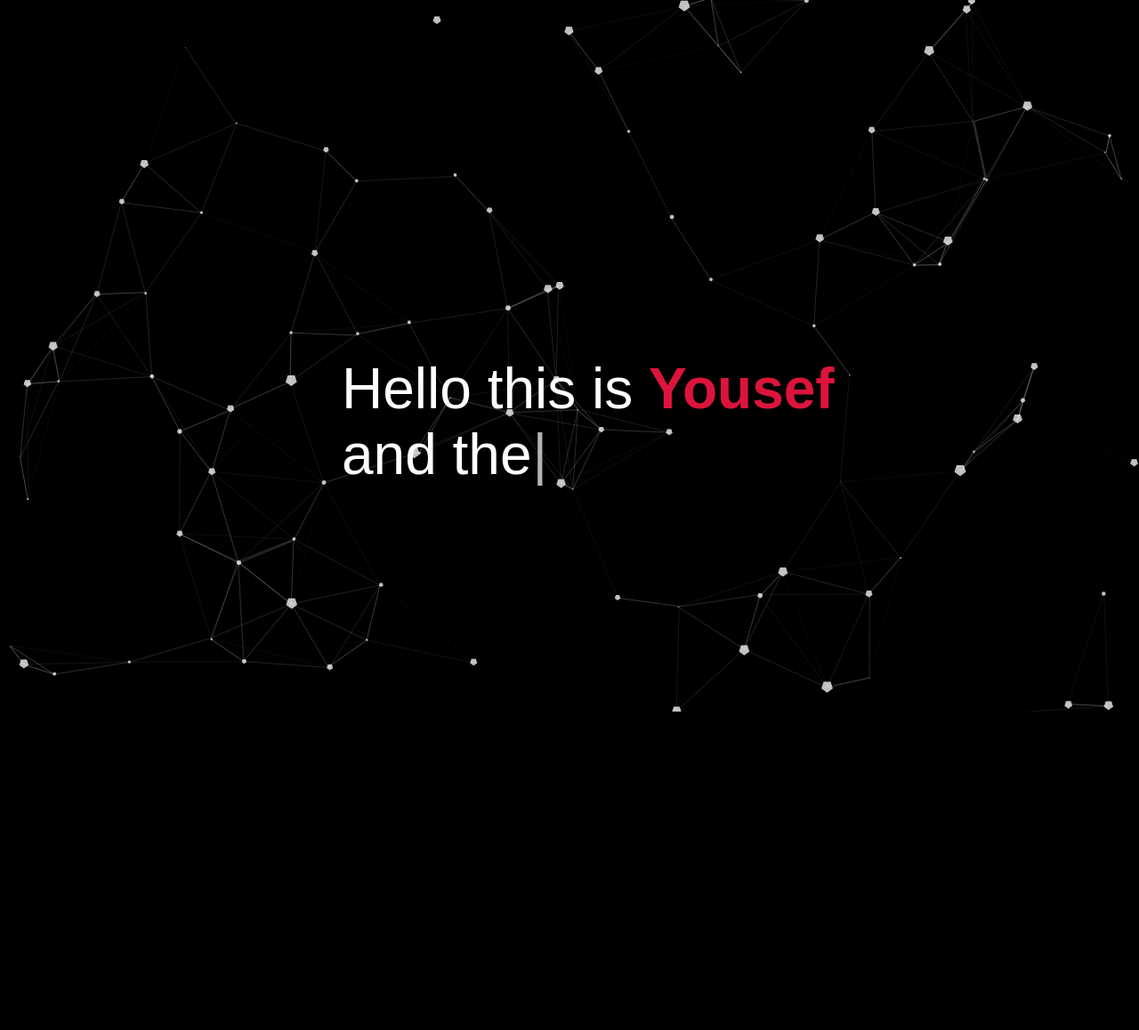
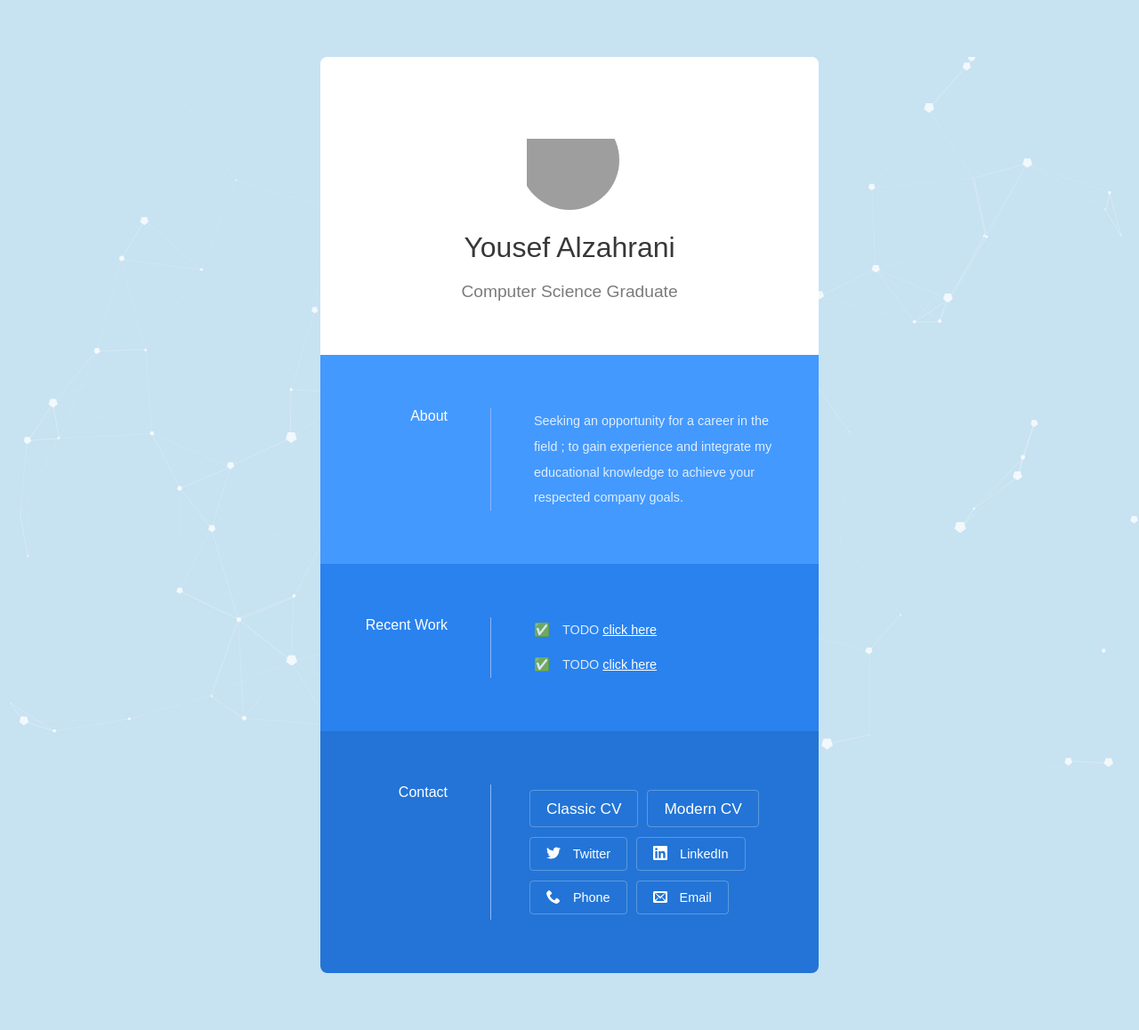
Before and after one commit to ZYousef/Portfolio, a PHP site: page / in a window 1280 px wide. Shown: the whole page at 89% size. Before the commit the page ends 800 px from the top, so only its background shows below. Run offline with PHP 8.4, Linux system fonts and the light colour scheme; some libraries are stand-ins or nearby versions; grey boxes are pictures that could not be loaded.

Commit message:
Update page
Removed typescript & created new landing page

```diff
--- a/css/style.css
+++ b/css/style.css
@@ -1,213 +1,222 @@
-/* =============================================================================
-   HTML5 CSS Reset Minified - Eric Meyer
-   ========================================================================== */
-
-html,
-body,
-div,
-span,
-object,
-iframe,
-h1,
-h2,
-h3,
-h4,
-h5,
-h6,
-p,
-blockquote,
-pre,
-abbr,
-address,
-cite,
-code,
-del,
-dfn,
-em,
-img,
-ins,
-kbd,
-q,
-samp,
-small,
-strong,
-sub,
-sup,
-var,
-b,
-i,
-dl,
-dt,
-dd,
-ol,
-ul,
-li,
-fieldset,
-form,
-label,
-legend,
-table,
-caption,
-tbody,
-tfoot,
-thead,
-tr,
-th,
-td,
-article,
-aside,
-canvas,
-details,
-figcaption,
-figure,
-footer,
-header,
-hgroup,
-menu,
-nav,
-section,
-summary,
-time,
-mark,
-audio,
-video {
+* {
     margin: 0;
     padding: 0;
-    border: 0;
-    outline: 0;
-    font-size: 100%;
-    vertical-align: baseline;
-    background: transparent
 }
 
 body {
-    line-height: 1
-}
-
-article,
-aside,
-details,
-figcaption,
-figure,
-footer,
-header,
-hgroup,
-menu,
-nav,
-section {
-    display: block
-}
-
-nav ul {
-    list-style: none
-}
-
-blockquote,
-q {
-    quotes: none
-}
-
-blockquote:before,
-blockquote:after,
-q:before,
-q:after {
-    content: none
+    background-color: #c7e2f1;
 }
 
 a {
-    margin: 0;
-    padding: 0;
-    font-size: 100%;
-    vertical-align: baseline;
-    background: transparent;
-    text-decoration: none
+    color: white;
+    transition: .5s ease all;
 }
 
-mark {
-    background-color: #ff9;
-    color: #000;
-    font-style: italic;
-    font-weight: bold
+a:hover {
+    color: aquamarine;
+    transition: .5s ease all;
 }
 
-del {
-    text-decoration: line-through
+.card-container {
+    width: 85%;
+    max-width: 35rem;
+    background-color: antiquewhite;
+    margin: 2.5rem auto;
+    border-radius: 8px
 }
 
-abbr[title],
-dfn[title] {
-    border-bottom: 1px dotted;
-    cursor: help
+.name-container {
+    background-color: white;
+    border-top-left-radius: 8px;
+    border-top-right-radius: 8px;
+    text-align: center;
+    padding: 50px 25px;
 }
 
-table {
-    border-collapse: collapse;
-    border-spacing: 0
+#img-container {
+    width: 7rem;
+    height: 7rem;
+    overflow: hidden;
+    border-radius: 50%;
+    margin: auto;
+    display: inline-block;
 }
 
-hr {
-    display: block;
-    height: 1px;
-    border: 0;
-    border-top: 1px solid #ccc;
-    margin: 1em 0;
-    padding: 0
+#portrait {
+    max-height: 100%;
+    margin: 2rem .5rem;
 }
 
-input,
-select {
-    vertical-align: middle
+h2 {
+    margin: 20px;
+    font-size: 2rem;
+    font-family: sans-serif;
+    font-weight: normal;
+    color: #383838;
 }
 
-li {
-    list-style: none
+.name-container>p {
+    font-family: sans-serif;
+    font-size: 1.2rem;
+    color: #00000085;
+    font-weight: normal;
+}
+
+.section {
+    padding: 35px 30px;
+}
+
+.about-section {
+    background-color: #4399fe;
+}
+
+.work-section {
+    background-color: #2982ee;
+}
+
+.contact-section {
+    background-color: #2374d6;
+}
+
+.section-title {
+    border-bottom: 1px solid rgb(143, 181, 252);
+    padding-bottom: 25px;
+    color: white;
+    font-family: sans-serif;
+    font-weight: normal;
+    font-size: 1rem
+}
+
+.body-text {
+    color: #ffffffD4;
+    font-family: sans-serif;
+    font-size: .9rem;
+    font-weight: lighter;
+    padding-top: 20px;
+    line-height: 2;
 }
 
 
-/* =============================================================================
-   My CSS
-   ========================================================================== */
+/* Work UL */
 
-
-/* ---- base ---- */
-
-html,
-body {
-    width: 100%;
-    height: 100%;
-    background: #111;
-    color: white
+.work-section ul {
+    list-style-type: none;
 }
 
-html {
-    -webkit-tap-highlight-color: rgba(0, 0, 0, 0);
+.work-section ul>li::before {
+    content: "✅";
 }
 
-body {
-    font: normal 75% Arial, Helvetica, sans-serif;
+.work-section li>p {
+    display: inline-block;
+    padding-left: 10px;
 }
 
-canvas {
-    display: block;
-    vertical-align: bottom;
+.work-section ul>li {
+    margin-top: 10px;
+}
+
+.work-section ul>li:first-child {
+    margin-top: 0;
 }
 
 
-/* ---- particles.js container ---- */
+/* Contact UL */
+
+.contact-section ul {
+    display: flex;
+    flex-wrap: wrap;
+    list-style-type: none;
+    margin-left: -10px;
+}
+
+.contact-section li {
+    display: inline-block;
+    margin: 8px;
+}
+
+.contact-section a {
+    border: 1px solid rgba(255, 255, 255, 0.259);
+    border-radius: 4px;
+    padding: 10px 18px;
+    text-decoration: none;
+}
+
+.contact-section a:hover {
+    border: 1px solid aquamarine;
+}
+
+.contact-section svg {
+    width: 1rem;
+    height: auto;
+    fill: white;
+    margin-right: 10px;
+    margin-bottom: -2px;
+    transition: .5s ease all;
+}
+
+a:hover svg {
+    fill: aquamarine;
+    transition: .5s ease all;
+}
+
+
+/* End Contact UL */
+
+.contact-section {
+    border-bottom-left-radius: 8px;
+    border-bottom-right-radius: 8px;
+}
+
+
+/* Media Queries */
+
+@media screen and ( min-width: 735px) {
+    html {
+        font-size: .9rem;
+    }
+    .card-container {
+        margin: 4rem auto;
+        z-index: 1;
+    }
+    .name-container {
+        padding: 3.75rem 2rem;
+    }
+    .section {
+        display: flex;
+        justify-content: flex-end;
+        padding: 3.75rem 2rem;
+    }
+    .section-title {
+        border-bottom: none;
+        border-right: 1px solid rgb(143, 181, 252);
+        padding-right: 3rem;
+    }
+    .body-text {
+        width: 18rem;
+        padding-top: 0;
+        padding-left: 3rem;
+    }
+    .contact-section li {
+        margin: 10px 5px;
+    }
+}
+
+@media screen and ( min-width: 980px) {
+    html {
+        font-size: 1rem;
+    }
+}
+
+@media screen and ( min-width: 1680px) {
+    html {
+        font-size: 1.5rem;
+    }
+}
 
 #particles-js {
+    position: fixed;
+    z-index: -1;
+    height: 100%;
     width: 100%;
-    height: 100%;
-    background-color: #000000;
-    background-image: url('');
-    background-size: cover;
-    background-position: 50% 50%;
-    background-repeat: no-repeat;
 }
-
-#app {
-    font-size: 4rem;
-    position: fixed;
-    top: 50%;
-    left: 30%;
-}
--- a/home.html
+++ b/home.html
@@ -3,41 +3,99 @@
 
 <head>
     <meta charset="utf-8">
-    <title>Loading...</title>
+    <title>YAZ's Resume</title>
     <meta name="description" content="My landing page.">
     <meta name="author" content="Yousef AlZahrani" />
     <meta name="viewport" content="width=device-width, initial-scale=1.0, minimum-scale=1.0, maximum-scale=1.0, user-scalable=no">
-    <link rel="stylesheet" media="screen" href="css/style.css">
+    <link rel="stylesheet" href="css/style.css">
 </head>
 
+
 <body>
+    <!-- <div id="app"></div> -->
+    <div id="particles-js"></div>
+    <div class="card-container">
+        <div class="name-container">
+            <div id="img-container">
+                <img id="portrait" src="https://cdn.vectorstock.com/images/1000x1000/80/25/38028025.jpg?download=1" alt="portrait">
+            </div>
+            <h2>Yousef Alzahrani</h2>
+            <p>Computer Science Graduate</p>
 
-    <!-- particles.js container -->
-    <div id="app"></div>
-    <div id="particles-js"></div>
+        </div>
+        <div class="section about-section">
+            <h4 class="section-title">About</h4>
+            <div class="body-text">
+                <p>Seeking an opportunity for a career in the field ; to gain experience and integrate my educational knowledge to achieve your respected company goals.
+                </p>
+            </div>
+        </div>
+        <div class="section work-section">
+            <h4 class="section-title">Recent Work</h4>
+            <div class="body-text">
+                <ul>
+                    <li>
+                        <p>TODO <a href="#">click here</a></p>
+                    </li>
+                    <li>
+                        <p>TODO <a href="#">click here</a></p>
+                    </li>
+                </ul>
+            </div>
+        </div>
+        <div class="section contact-section">
+            <h4 class="section-title">Contact</h4>
+            <div class="body-text">
+                <ul>
+                    <li>
+                        <a style="font-weight: bolder; font-size: larger;" href="https://docs.google.com/uc?export=download&id=1IChnHQtsMHI-Fvhbe1AKAQlfpGeGWixW">
+                            Classic CV
+                        </a>
+                    </li>
+                    <li>
+                        <a style="font-weight: bolder;font-size: larger;" href="https://docs.google.com/uc?export=download&id=14f0_XfyeHEBPAIvWlNgZU7r9GeeZMRsR">
+                            Modern CV
+                        </a>
+                    </li>
+                    <li>
+                        <a href="https://twitter.com/@Y0USEFAZ" target="_blank">
+                            <svg role="img" xmlns="http://www.w3.org/2000/svg" viewBox="0 0 24 24"><title>Twitter icon</title><path d="M23.953 4.57a10 10 0 01-2.825.775 4.958 4.958 0 002.163-2.723c-.951.555-2.005.959-3.127 1.184a4.92 4.92 0 00-8.384 4.482C7.69 8.095 4.067 6.13 1.64 3.162a4.822 4.822 0 00-.666 2.475c0 1.71.87 3.213 2.188 4.096a4.904 4.904 0 01-2.228-.616v.06a4.923 4.923 0 003.946 4.827 4.996 4.996 0 01-2.212.085 4.936 4.936 0 004.604 3.417 9.867 9.867 0 01-6.102 2.105c-.39 0-.779-.023-1.17-.067a13.995 13.995 0 007.557 2.209c9.053 0 13.998-7.496 13.998-13.985 0-.21 0-.42-.015-.63A9.935 9.935 0 0024 4.59z"/></svg>                            Twitter
+                        </a>
+                    </li>
+                    <li>
+                        <a href="https://www.linkedin.com/in/yousefaz/" target="_blank">
+                            <svg role="img" viewBox="0 0 24 24" xmlns="http://www.w3.org/2000/svg"><title>LinkedIn icon</title><path d="M20.447 20.452h-3.554v-5.569c0-1.328-.027-3.037-1.852-3.037-1.853 0-2.136 1.445-2.136 2.939v5.667H9.351V9h3.414v1.561h.046c.477-.9 1.637-1.85 3.37-1.85 3.601 0 4.267 2.37 4.267 5.455v6.286zM5.337 7.433c-1.144 0-2.063-.926-2.063-2.065 0-1.138.92-2.063 2.063-2.063 1.14 0 2.064.925 2.064 2.063 0 1.139-.925 2.065-2.064 2.065zm1.782 13.019H3.555V9h3.564v11.452zM22.225 0H1.771C.792 0 0 .774 0 1.729v20.542C0 23.227.792 24 1.771 24h20.451C23.2 24 24 23.227 24 22.271V1.729C24 .774 23.2 0 22.222 0h.003z"/></svg>                            LinkedIn
+                        </a>
+                    </li>
+                    <li>
+                        <a href="https://wa.me/966595697708" target="_blank">
+                            <svg version="1.1" xmlns="http://www.w3.org/2000/svg" width="512" height="512" viewBox="0 0 512 512">
+                                <title></title>
+                                <g id="icomoon-ignore">
+                                </g>
+                                <path d="M352 320c-32 32-32 64-64 64s-64-32-96-64-64-64-64-96 32-32 64-64-64-128-96-128-96 96-96 96c0 64 65.75 193.75 128 256s192 128 256 128c0 0 96-64 96-96s-96-128-128-96z"></path>
+                                </svg> Phone
+                        </a>
+                    </li>
+                    <li>
+                        <a href="mailto:yaz@outlook.sa" ">
+                            <svg version="1.1 " xmlns="http://www.w3.org/2000/svg " width="512 " height="512 " viewBox="0 0 512 512 ">
+                                <title></title>
+                                <g id="icomoon-ignore ">
+                                </g>
+                                <path d="M464 64h-416c-26.4 0-48 21.6-48 48v320c0 26.4 21.6 48 48 48h416c26.4 0 48-21.6 48-48v-320c0-26.4-21.6-48-48-48zM199.37 275.186l-135.37 105.446v-250.821l135.37 145.375zM88.19 128h335.62l-167.81 126-167.81-126zM204.644
+                            280.849l51.356 55.151 51.355-55.151 105.277 135.151h-313.264l105.276-135.151zM312.63 275.186l135.37-145.375v250.821l-135.37-105.446z "></path>
+                                </svg> Email
+                        </a>
+                    </li>
+                </ul>
+            </div>
+        </div>
+    </div>
+</body>
+    <!-- scripts -->
+    <script src="js/particles.js "></script>
+    <script src="js/app.js "></script>
 
-    <!-- scripts -->
-    <script src="js/particles.js"></script>
-    <script src="js/app.js"></script>
-    <script src="https://unpkg.com/typewriter-effect@latest/dist/core.js"></script>
-    <script>
-        var app = document.getElementById('app');
-
-        var typewriter = new Typewriter(app, {
-            loop: true,
-            delay: 75,
-        });
-
-        typewriter
-            .pauseFor(2500)
-            .typeString('Hello this is <strong style="color:crimson">Yousef</strong>...')
-            .pauseFor(600)
-            .deleteChars(3)
-            .typeString(' <br> and these are my projects.')
-            .deleteChars(9)
-            .typeString(' <strong style="background-color:purple;">creations!</strong>')
-            .pauseFor(1000)
-            .start();
-    </script>
 
 </html>
```
